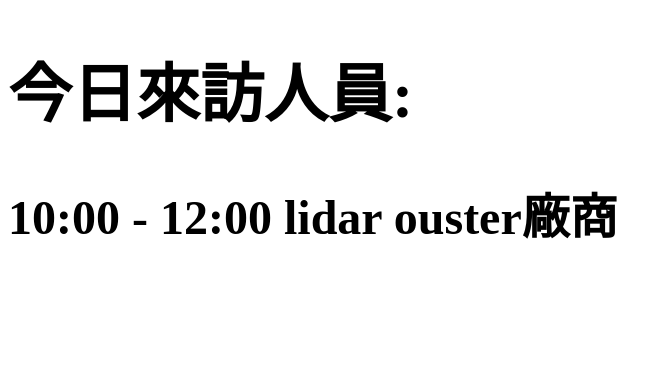
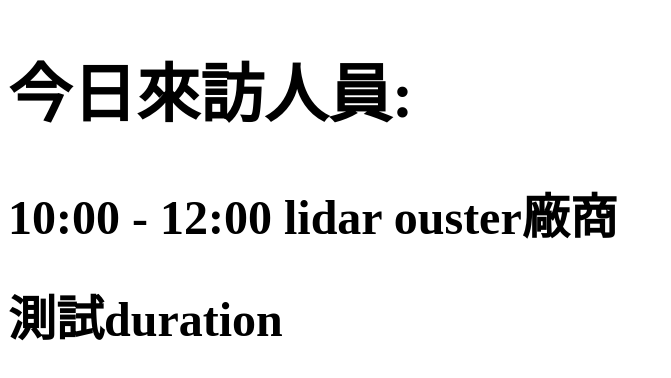
Before and after one commit to examplegod/examplegod.github.io, a plain HTML site: page index.html in a window 1280 px wide. Shown: the whole page, without its empty margins (0-671 px from the left). Drawn offline with Linux system fonts and the light colour scheme.

Commit message:
Update index.html

```diff
--- a/index.html
+++ b/index.html
@@ -12,7 +12,7 @@
       <h1>10:00 - 12:00 lidar ouster廠商<h1>
     </div>
     <div style="font-size: x-large;">
-      <h1><h1>
+      <h1>測試duration<h1>
     </div>
 
   </body>
```
